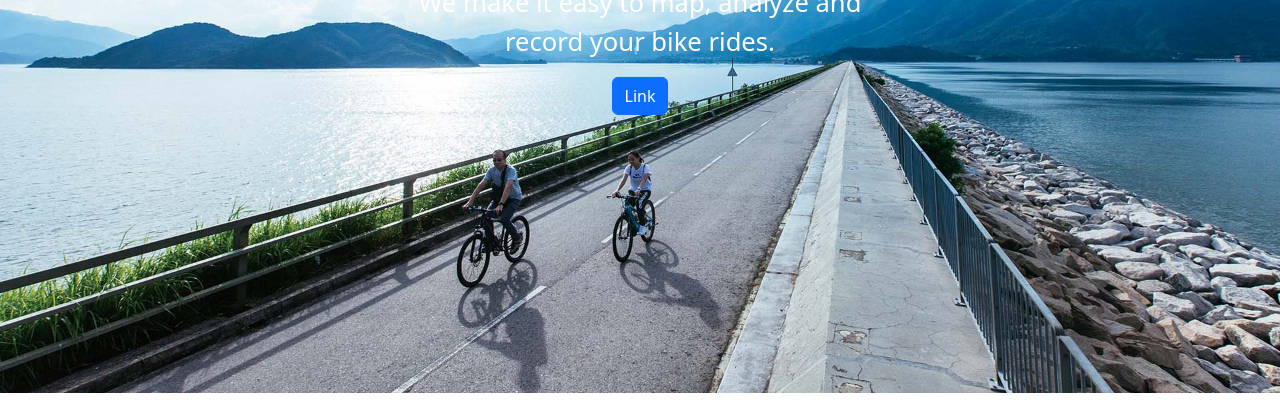
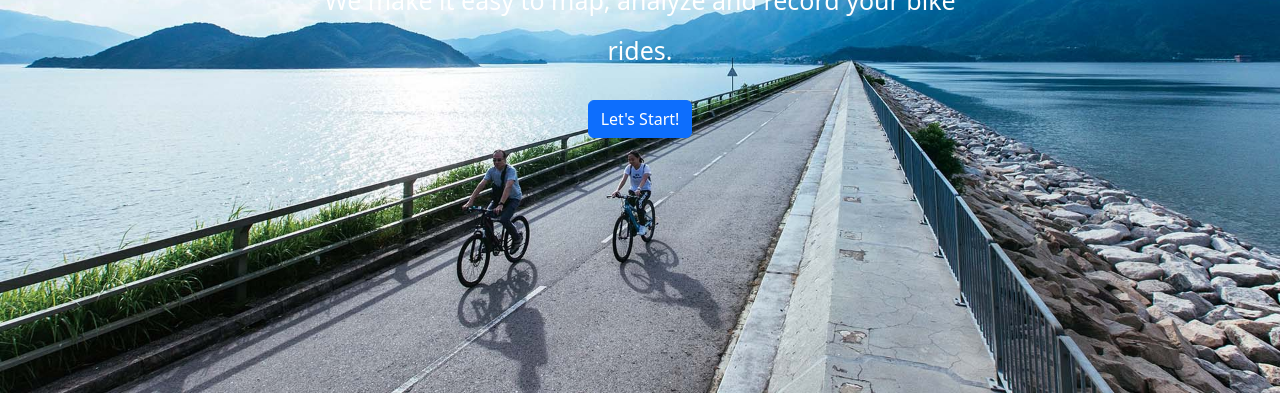
Before and after one commit to Ivanchung11/project1, a website: page public/index.html in a window 1280 px wide. Shown: the part 383-800 px from the top of the page. Drawn offline with nearby package versions, Linux system fonts and the light colour scheme; no server answers; files whose address does not match are found by name.

Commit message:
create index page

```diff
--- a/public/css/index.css
+++ b/public/css/index.css
@@ -3,8 +3,8 @@
 
   }
 
-.img {
-    height: 10vh;
+.image {
+    height: 90%;
 }
 
 .image {
@@ -18,8 +18,14 @@
 .title {
     position: absolute;
     text-align: center;
-    /* font-size: 20px; */
+    font-size: 25px;
+    line-height: 2;
     top: 50%;
     left: 50%;
     transform: translate(-50%, -50%);
 }
+
+/* .button {
+
+
+} */
--- a/public/index.html
+++ b/public/index.html
@@ -62,9 +62,9 @@
       <div class="title">
       <img src="./logo.png" class="img-fluid" width="30%" height="30%">
       <!-- <p>We Are CYCLING-E</p> -->
-      <p style="font-size:2vw">We make it easy to map, analyze and<br>record your bike rides.</p>
+      <p>We make it easy to map, analyze and record your bike rides.</p>
       <div class="button">
-       <a class="btn btn-primary" href="#" role="button">Link</a>
+       <a class="btn btn-primary" href="http://localhost:8080/route.html" role="button">Let's Start!</a>
       </div>
       </div>
     </div>
```
Also changed, not shown: public/js/index.js (added).
